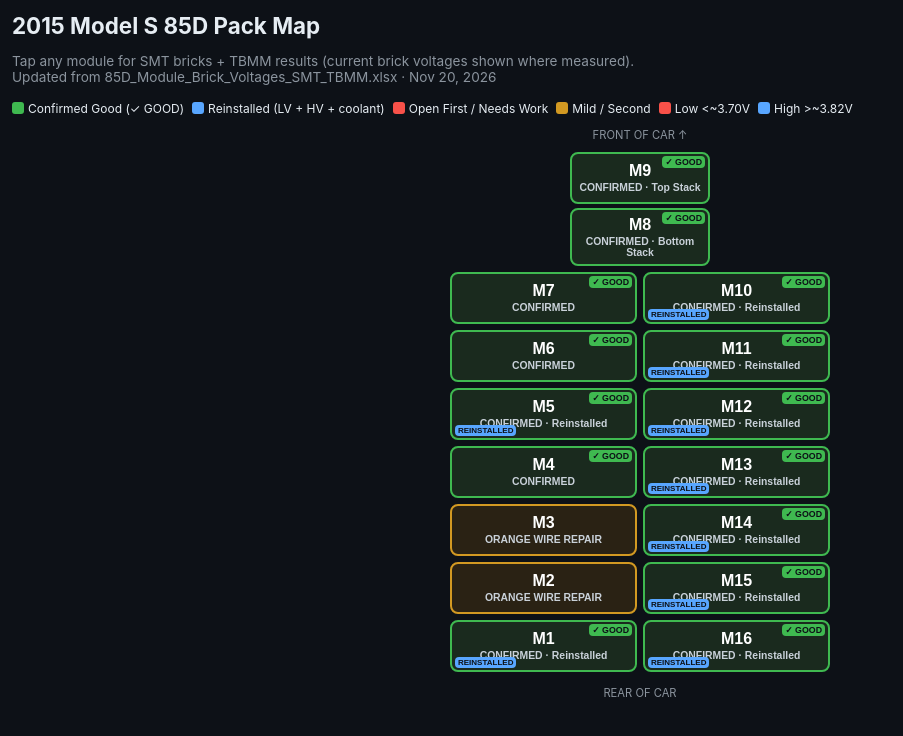
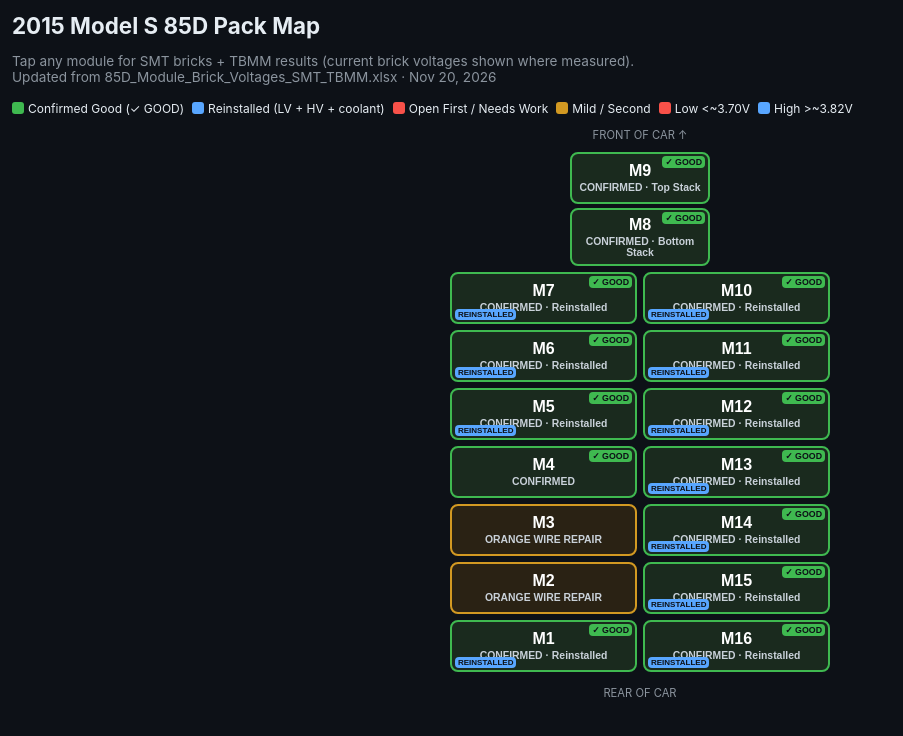
Before and after one commit to mikesudyk/Tesla-pack-repair, a plain HTML site: page pack-map.html in a window 1280 px wide. Shown: the whole page, without its empty margins (0-903 px from the left). Drawn offline with Linux system fonts and the light colour scheme.

Commit message:
Modules 6 and 7 marked reinstalled (LV + HV + coolant connected)

```diff
--- a/pack-map.html
+++ b/pack-map.html
@@ -151,8 +151,8 @@
   <div class="side-rows">
     <!-- Left row: front to rear M7→M1 -->
     <div style="display:flex;flex-direction:column;gap:6px;">
-      <button class="module-btn green confirmed" data-mod="7">M7<br><span class="status">CONFIRMED</span></button>
-      <button class="module-btn green confirmed" data-mod="6">M6<br><span class="status">CONFIRMED</span></button>
+      <button class="module-btn green confirmed reinstalled" data-mod="7">M7<br><span class="status">CONFIRMED · Reinstalled</span></button>
+      <button class="module-btn green confirmed reinstalled" data-mod="6">M6<br><span class="status">CONFIRMED · Reinstalled</span></button>
       <button class="module-btn green confirmed reinstalled" data-mod="5">M5<br><span class="status">CONFIRMED · Reinstalled</span></button>
       <button class="module-btn green confirmed" data-mod="4">M4<br><span class="status">CONFIRMED</span></button>
       <button class="module-btn orange" data-mod="3">M3<br><span class="status">ORANGE WIRE REPAIR</span></button>
@@ -184,8 +184,8 @@ const data = {
   3: { status:"ORANGE WIRE REPAIR", color:"orange", bricks:[3.766,3.767,3.741,3.793,3.766,3.766], smt:3, tbmm:"PENDING (repair first)", wires:"Orange sense wire needs repair", visual:"Pulled; orange sense wire bad — repair scheduled for morning", notes:"Pulled Nov 20. Orange sense wire needs repair (same as Module 2). Both repairs planned for morning; TBMM data to be logged after repair." },
   4: { status:"CONFIRMED", color:"green", bricks:[3.766,3.767,3.765,3.767,3.766,3.766], tbmmBricks:[3.750,3.755,3.753,3.755,3.753,3.753], smt:3, tbmm:"5 mV PASS", wires:"All good (no repairs needed)", visual:"Inspected; all sense wires good; confirmed", notes:"All sense wires good. TBMM (Nov 20): 22.52 V, bricks 3.750/3.755/3.753/3.755/3.753/3.753 V, H 3.755 V / L 3.750 V, 5 mV PASS, 11.4/11.2 °C, thumbs-up. Confirmed good." },
   5: { status:"CONFIRMED · REINSTALLED", color:"green", bricks:[3.765,3.766,3.764,3.765,3.764,3.765], tbmmBricks:[3.747,3.752,3.750,3.751,3.750,3.750], smt:2, tbmm:"4–5 mV PASS", wires:"Inspected (no repairs noted)", visual:"Inspected; confirmed good; reinstalled", notes:"TBMM (Nov 20): 22.50 V, bricks 3.747/3.752/3.750/3.751/3.750/3.750 V, H 3.752 V / L 3.747 V, 4–5 mV PASS, 9.8/9.7 °C. Variance (30 sec, 7 readings): max 1 mV (0 cells >5 mV). Confirmed good and reinstalled (LV + HV connectors + coolant lines connected)." },
-  6: { status:"CONFIRMED", color:"green", bricks:[3.764,3.764,3.717,3.810,3.671,3.857], tbmmBricks:[3.750,3.753,3.752,3.754,3.753,3.752], smt:186, tbmm:"4 mV PASS (after BMB swap)", wires:"Orange / Green riveted", visual:"Original BMB replaced with known-good from M8", notes:"After orange/green sense-wire rivets still 93 mV FAIL on original BMB (B3 low 3.706V / B4 high 3.799V). Swapped known-good BMB from Module 8 → TBMM 22.51 V, bricks 3.750/3.753/3.752/3.754/3.753/3.752 V, 4 mV PASS, ~17.3–17.6 °C. Cells confirmed healthy; original BMB was the source of the bad reading. Nov 2 2026." },
-  7: { status:"CONFIRMED", color:"green", bricks:[3.764,3.765,3.622,3.698,3.775,3.965], tbmmBricks:[3.750,3.755,3.753,3.755,3.753,3.753], smt:346, tbmm:"5 mV PASS (new BMB from Kevin, Nov 12)", wires:"Yellow / Orange / Green riveted", visual:"New BMB from Kevin installed and confirmed good (Florida FB board was bad: 39 mV FAIL)", notes:"After yellow/orange/green rivets: ~22.51 V, 77 mV FAIL (improved from 148 mV). New BMB from Kevin (Nov 12): 22.52 V, bricks 3.750/3.755/3.753/3.755/3.753/3.753 V, H 3.755V / L 3.750V, 5 mV PASS, 8.1–8.3 °C. Confirmed good. Florida FB board tested bad (22.47 V, 39 mV FAIL, thumbs-down)." },
+  6: { status:"CONFIRMED · REINSTALLED", color:"green", bricks:[3.764,3.764,3.717,3.810,3.671,3.857], tbmmBricks:[3.750,3.753,3.752,3.754,3.753,3.752], smt:186, tbmm:"4 mV PASS (after BMB swap)", wires:"Orange / Green riveted", visual:"Original BMB replaced with known-good from M8", notes:"After orange/green sense-wire rivets still 93 mV FAIL on original BMB (B3 low 3.706V / B4 high 3.799V). Swapped known-good BMB from Module 8 → TBMM 22.51 V, bricks 3.750/3.753/3.752/3.754/3.753/3.752 V, 4 mV PASS, ~17.3–17.6 °C. Cells confirmed healthy; original BMB was the source of the bad reading. Nov 2 2026. New BMB (Nov 10) confirmed 4–5 mV PASS. Reinstalled (LV + HV connectors + coolant lines connected)." },
+  7: { status:"CONFIRMED · REINSTALLED", color:"green", bricks:[3.764,3.765,3.622,3.698,3.775,3.965], tbmmBricks:[3.750,3.755,3.753,3.755,3.753,3.753], smt:346, tbmm:"5 mV PASS (new BMB from Kevin, Nov 12)", wires:"Yellow / Orange / Green riveted", visual:"New BMB from Kevin installed and confirmed good (Florida FB board was bad: 39 mV FAIL)", notes:"After yellow/orange/green rivets: ~22.51 V, 77 mV FAIL (improved from 148 mV). New BMB from Kevin (Nov 12): 22.52 V, bricks 3.750/3.755/3.753/3.755/3.753/3.753 V, H 3.755V / L 3.750V, 5 mV PASS, 8.1–8.3 °C. Confirmed good. Florida FB board tested bad (22.47 V, 39 mV FAIL, thumbs-down). Reinstalled (LV + HV connectors + coolant lines connected)." },
   8: { status:"CONFIRMED", color:"green", bricks:[3.763,3.763,3.726,3.800,3.762,3.763], smt:2, tbmm:"4 mV PASS", wires:"Orange / Green / Brown riveted", visual:"PASS (thumbs-up)", notes:"Post-repair (orange/green/brown riveted): ~22.50 V, cells ~3.75 V, 4 mV PASS, thumbs-up. Confirmed good." },
   9: { status:"CONFIRMED", color:"green", bricks:[3.767,3.767,3.723,3.811,3.673,3.862], smt:190, tbmm:"5 mV PASS (after repair)", wires:"Green / Brown / Orange riveted (were detached)", visual:"Heavy terminal/busbar corrosion noted (visual)", notes:"Post-repair (green/brown/orange riveted): 22.53 V, cells 3.751-3.756 V, 5 mV PASS, thumbs-up; was 183 mV FAIL. Confirmed good." },
   10:{ status:"CONFIRMED · REINSTALLED", color:"green", bricks:[3.786,3.745,3.763,3.765,3.685,3.844], tbmmBricks:[3.750,3.753,3.750,3.753,3.753,3.752], smt:150, tbmm:"3 mV PASS (after repair)", wires:"Orange / Green / Brown riveted", visual:"BMB looks good; reinstalled", notes:"Post-repair (orange/green/brown riveted). TBMM (Oct 28): 22.51 V, bricks 3.750/3.753/3.750/3.753/3.753/3.752 V, 3 mV PASS, 14.9/14.7 °C. SMT was 150 mV (B5-low/B6-high) — sense-wire issue. Confirmed good to go and reinstalled (LV + HV connectors + coolant lines connected)." },
```
Also changed, not shown: index.html (+1 -1 lines).
